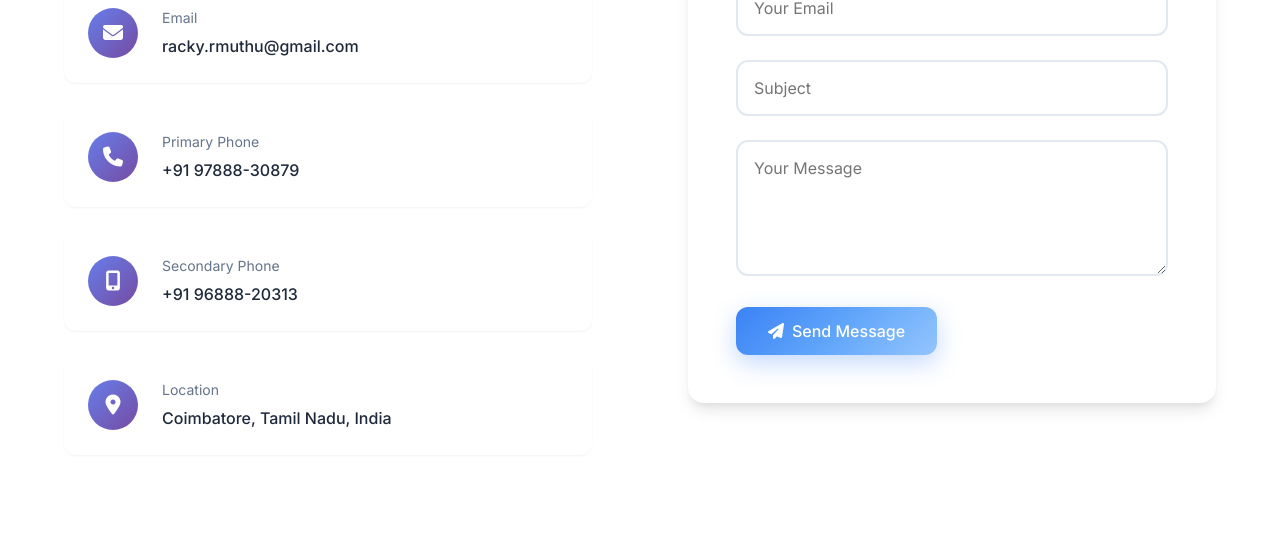
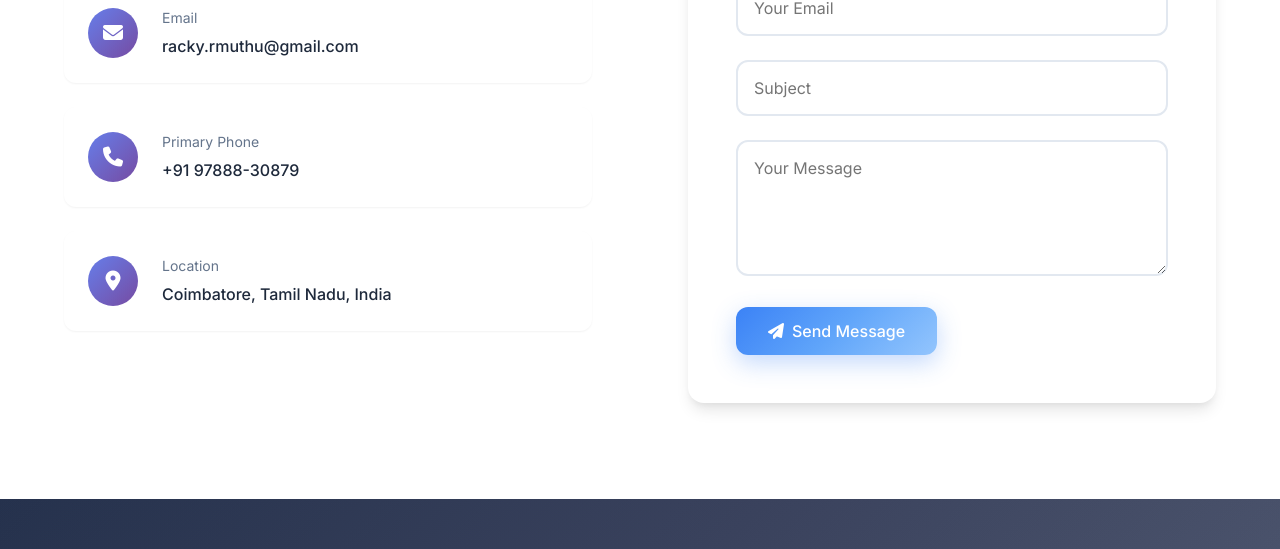
Before and after one commit to rackymuthu/rackymuthu.github.io, a plain HTML site: page index.html in a window 1280 px wide. Shown: the part 8748-9297 px from the top of the page. Drawn offline with Linux system fonts and the light colour scheme.

Commit message:
remove secondary phone contact method from index.html

```diff
--- a/index.html
+++ b/index.html
@@ -639,13 +639,6 @@
               </div>
             </a>
 
-            <a href="tel:+919688820313" class="contact-method">
-              <i class="fas fa-mobile-alt"></i>
-              <div>
-                <span class="method-label">Secondary Phone</span>
-                <span class="method-value">+91 96888-20313</span>
-              </div>
-            </a>
 
             <div class="contact-method">
               <i class="fas fa-map-marker-alt"></i>
```
